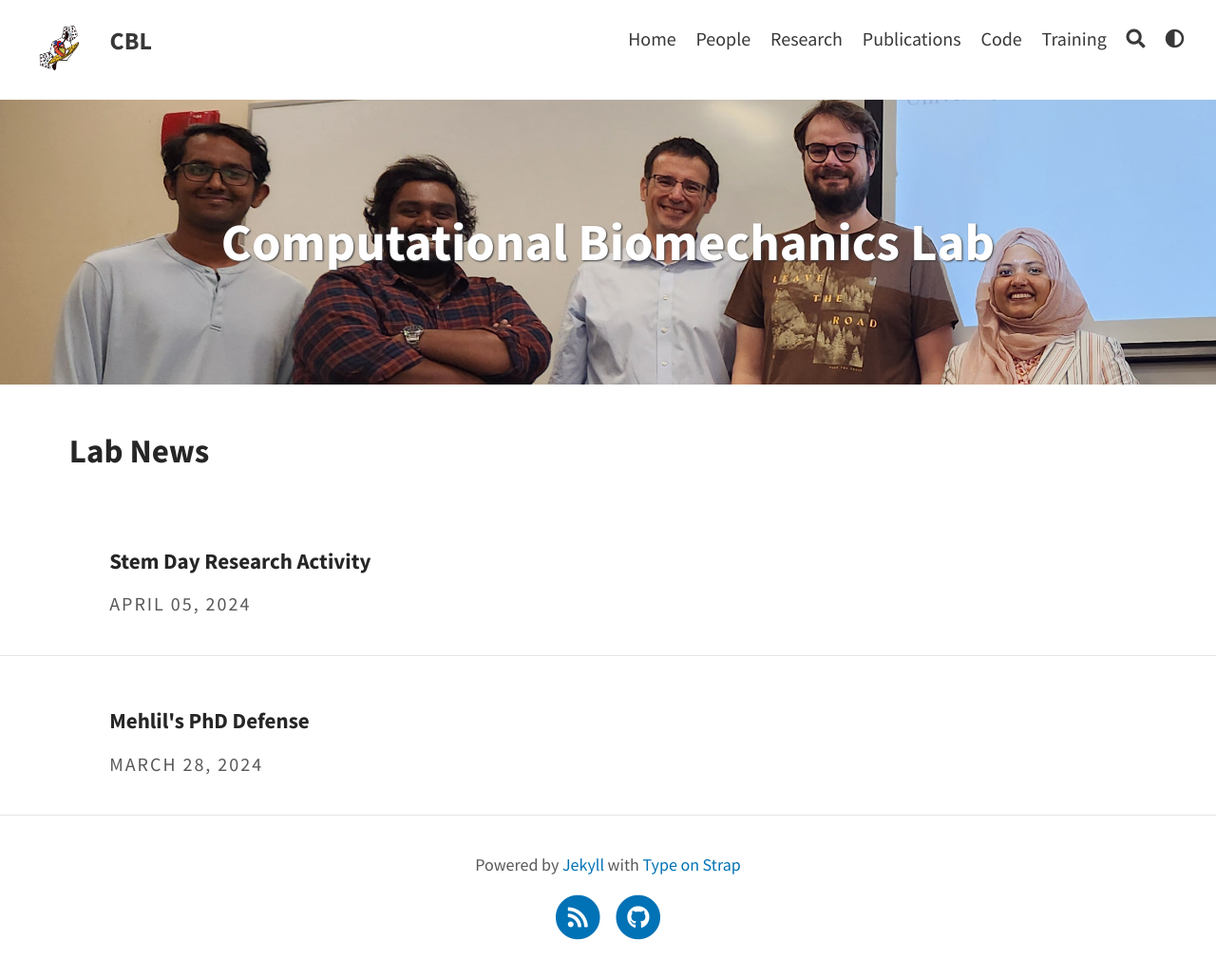
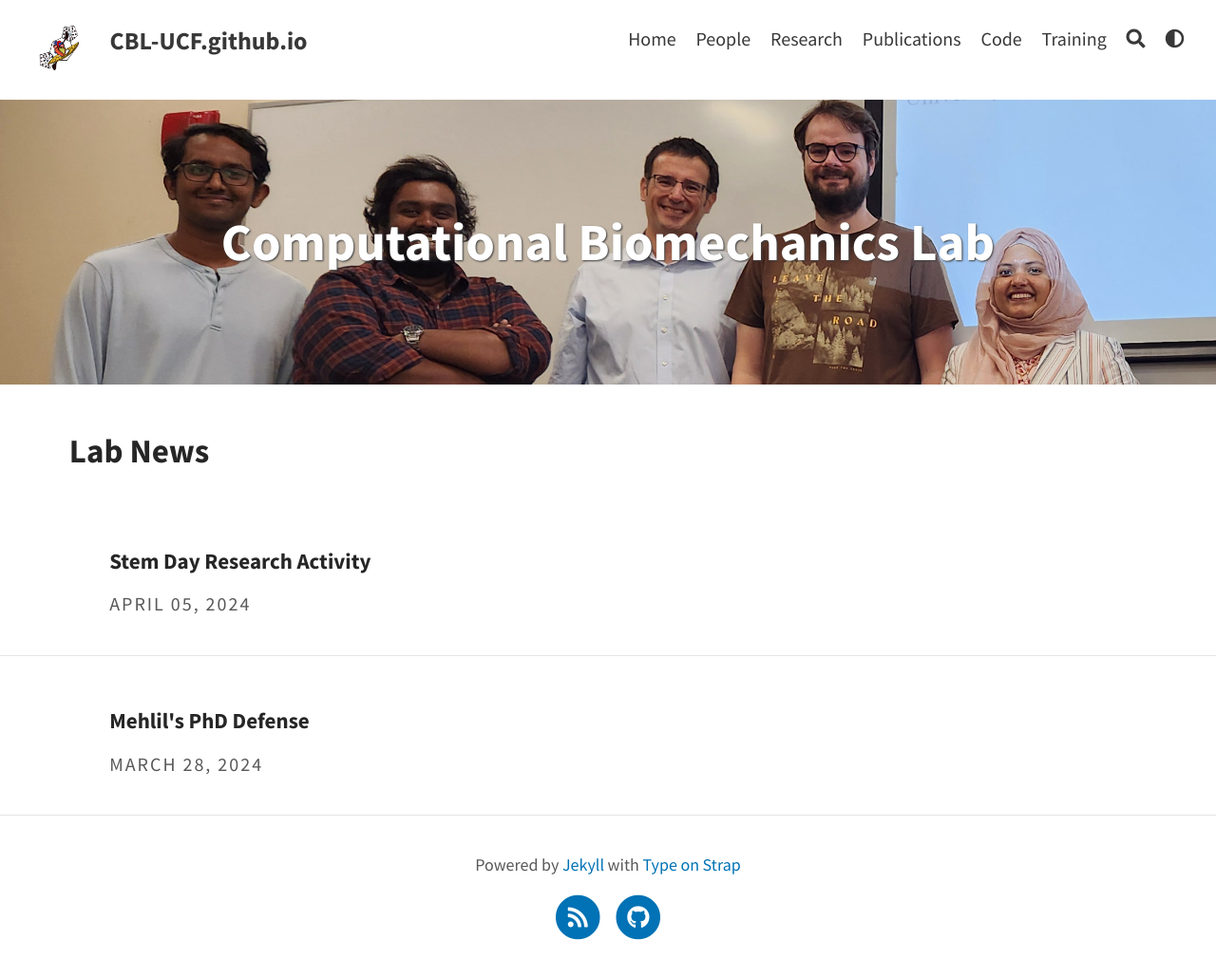
Before and after one commit to CBL-UCF/CBL-UCF.github.io, a Jekyll site: the page built from index.html, in a window 1280 px wide. Shown: the whole page at 95% size. Built offline with Jekyll 4.4.1, drawn with Linux system fonts in a browser that asks for light colours; a script that is not in the unit is left out; the list of posts is cut into pages by our own code; part of the change alters nothing that is shown.

```diff
--- a/_config.yml
+++ b/_config.yml
@@ -3,7 +3,7 @@ baseurl: ""
 url: "https://cbl-ucf.github.io"
 
 # THEME-SPECIFIC CONFIGURATION
-title: CBL                                # site's title
+title:                                 # site's title
 description: "A website with blog posts and pages"      # used by search engines
 avatar: assets/img/logoavatar.png                        # Empty for no avatar in navbar
 favicon: assets/favicon.ico                             # Icon displayed in the tab
```
